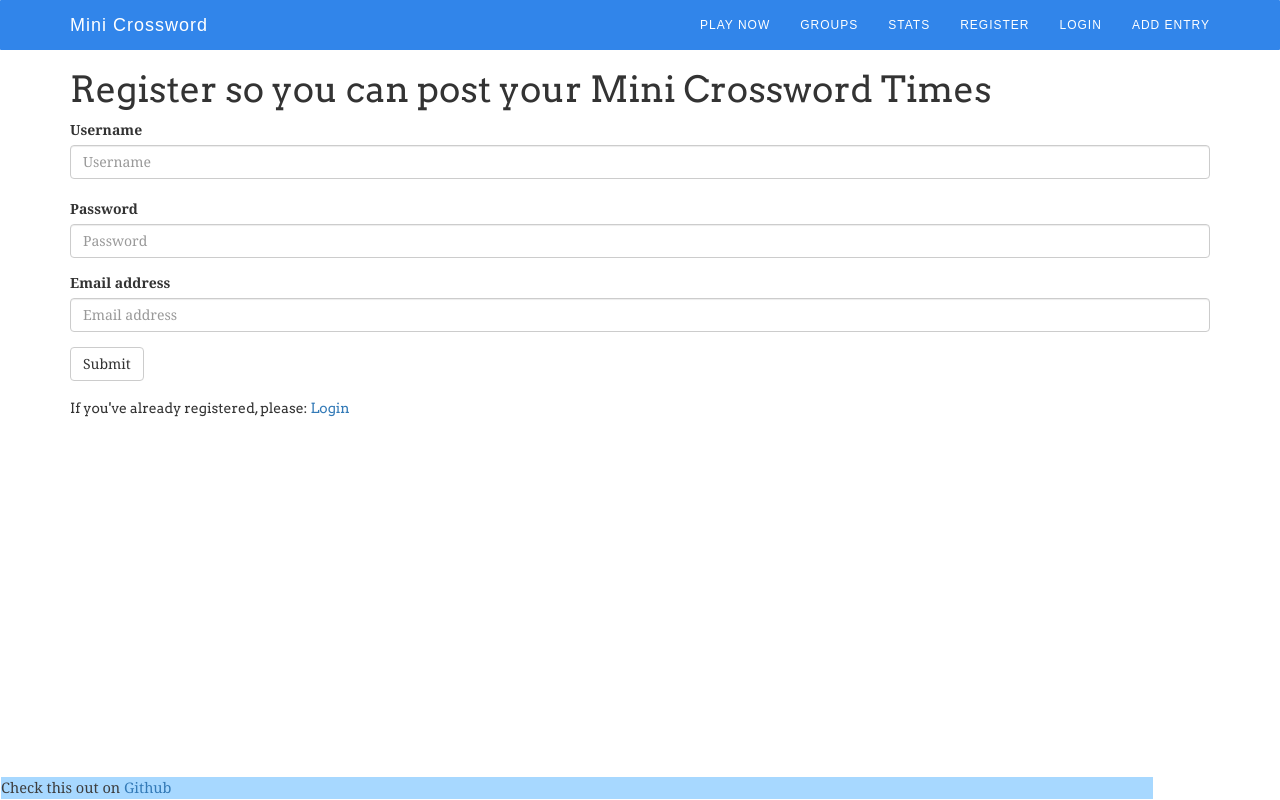
After one commit to j10sanders/WinTheMini, a Flask app: page /register in a window 1280 px wide. The commit adds this page. Run offline with Flask 2, Linux system fonts and the light colour scheme; some libraries are stand-ins or nearby versions.

Commit message:
adding registration page

```diff
--- a/crossword/templates/base.html
+++ b/crossword/templates/base.html
@@ -104,7 +104,7 @@ body { padding-top: 50px; }
             <li><a href="http://www.nytimes.com/crosswords/game/mini">PLAY NOW</a></li>
             <li><a href="#services">GROUPS</a></li>
             <li><a href="#portfolio">STATS</a></li>
-            <li><a href="#pricing">FEEDBACK</a></li>
+            <li><a href="{{ url_for('register_get') }}">REGISTER</a> <span class="sr-only">(current)</span></a></li>
             <li><a href="{{ url_for('login_get') }}">LOGIN</a> <span class="sr-only">(current)</span></a></li>
             <li><a href="{{ url_for('add_entry_get') }}">ADD ENTRY</a> <span class="sr-only">(current)</span></a></li>
 
--- /dev/null
+++ b/crossword/templates/register.html
@@ -0,0 +1,26 @@
+{% extends "base.html" %}
+{% block content %}
+<form role="form" method="POST">
+    <h1>Register so you can post your Mini Crossword Times</h1>
+    <div class="username">
+        <label for="username">Username</label>
+        <input type="text" class="form-control" id="username" name="username" placeholder="Username" required autocomplete="off">
+    </div></br>
+    <div class="form-group">
+        <label for="password">Password</label>
+        <input type="password" class="form-control" id="password" name="password" placeholder="Password" required autocomplete="off">
+    </div>
+    <div class="form-group">
+        <label for="email">Email address</label>
+        <input type="email" class="form-control" id="email" name="email" placeholder="Email address" required autocomplete="off">
+    </div>
+    <button type="submit" class="btn btn-default">Submit</button>
+</form>
+
+<h2>
+   <b></b>If you've already registered, please:
+    <a href="{{ url_for('login_get')}}">Login</a></b>
+</h2>
+
+
+{% endblock %}
--- a/crossword/views.py
+++ b/crossword/views.py
@@ -4,12 +4,14 @@ from . import app
 from .database import session, Entry
 from flask import flash
 from flask.ext.login import login_user, logout_user
-from werkzeug.security import check_password_hash
+from werkzeug.security import check_password_hash, generate_password_hash
 from .database import User
 from flask import request, redirect, url_for
 from flask.ext.login import login_required, current_user
 import datetime
 from datetime import date, timedelta
+from sqlalchemy.exc import IntegrityError
+from sqlalchemy.orm.exc import NoResultFound
 
 @app.route("/")
 @app.route("/date/<selected_date>")
@@ -83,6 +85,26 @@ def login_post():
     flash('Logged in successfully')
     return redirect(request.args.get('next') or url_for("add_entry_get"))
 
+
+@app.route("/register", methods=["GET"])
+def register_get():
+    print(request.query_string[11:])
+    return render_template('register.html')
+
+@app.route("/register", methods=["POST"])
+def register_post():
+    try:
+        user = User(username=request.form["username"], password=generate_password_hash(request.form["password"]), email=request.form["email"])
+        session.add(user)
+        session.commit()
+        flash("User successfully registered")
+        login_user(user)
+        return redirect(request.args.get("next") or url_for("entries"))
+    except IntegrityError:
+        flash("The username or email was already taken.  This app isn't sophisticated enough to let you reset a password, so just register a new user", "danger")
+        return redirect(url_for("register_get"))
+
+
 @app.route("/entry/<id>", methods=["GET"])
 def get_entry(id):
     entry = session.query(Entry)
```
